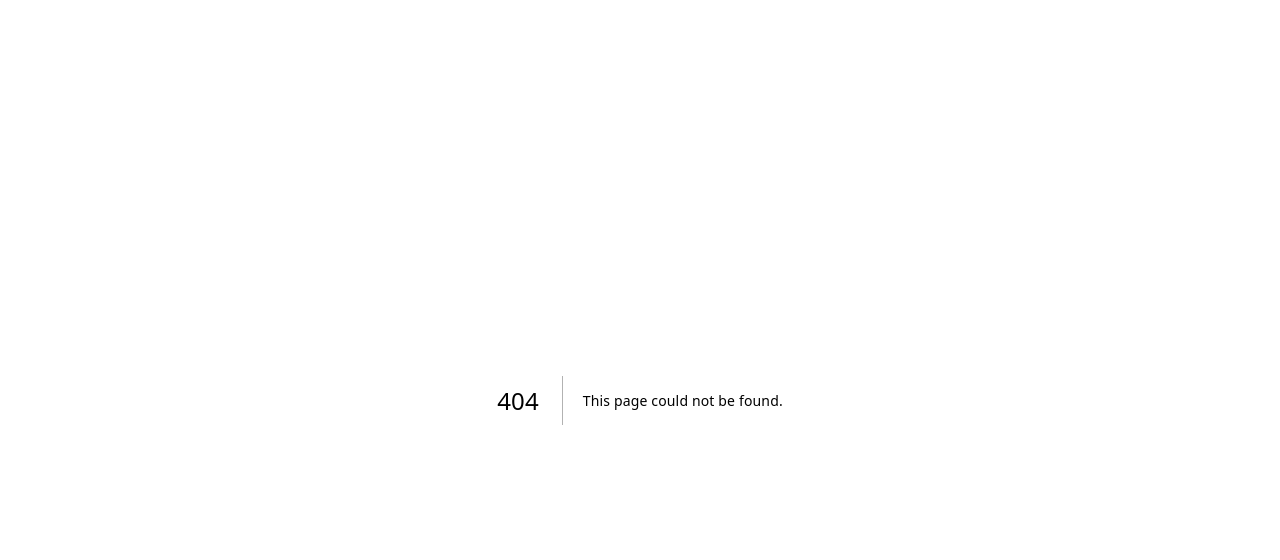
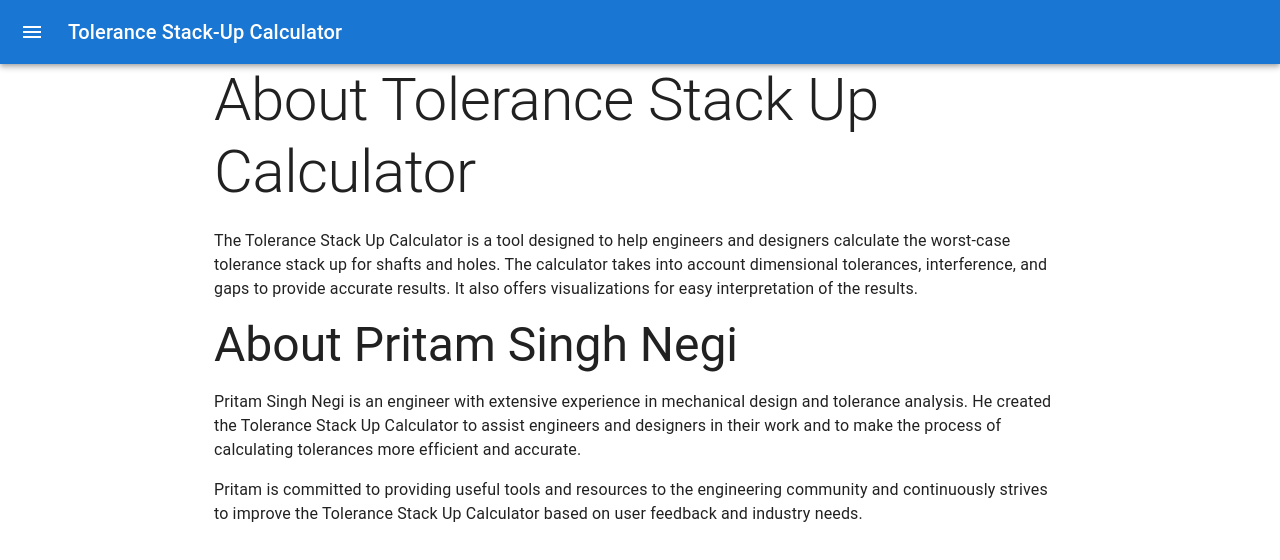
Before and after one commit to preetamnegi7/tolerance-stackup, a Next.js app: page /about in a window 1280 px wide. Before the commit this address had no page. Shown: the top 560 px of the page. Built offline with nearby package versions, Linux system fonts and the light colour scheme.

Commit message:
added navbar

```diff
--- /dev/null
+++ b/components/Navbar.js
@@ -0,0 +1,68 @@
+import React, { useState } from 'react';
+import AppBar from '@mui/material/AppBar';
+import Toolbar from '@mui/material/Toolbar';
+import Typography from '@mui/material/Typography';
+import IconButton from '@mui/material/IconButton';
+import MenuIcon from '@mui/icons-material/Menu';
+import { Drawer, MenuItem, List, ListItemText, Divider, ListItem, ListItemIcon, Box } from '@mui/material';
+import { useRouter } from 'next/router';
+import LinkedInIcon from '@mui/icons-material/LinkedIn';
+
+const Navbar = () => {
+  const [open, setOpen] = useState(false);
+  const router = useRouter();
+
+  const handleMenuClick = () => {
+    setOpen(!open);
+  };
+
+  const handleMenuItemClick = (route) => {
+    router.push(route);
+    setOpen(false);
+  };
+
+  return (
+    <div>
+      <AppBar position="static">
+        <Toolbar>
+          <IconButton
+            edge="start"
+            color="inherit"
+            aria-label="menu"
+            onClick={handleMenuClick}
+            sx={{ marginRight: '16px' }}
+          >
+            <MenuIcon />
+          </IconButton>
+          <Typography variant="h6" sx={{ flexGrow: 1 }}>
+            Tolerance Stack-Up Calculator
+          </Typography>
+        </Toolbar>
+      </AppBar>
+      <Drawer anchor="left" open={open} onClose={handleMenuClick}>
+        <List sx={{ width: '250px', paddingTop: '10px' }}>
+          <MenuItem onClick={() => handleMenuItemClick('/')}>
+            <ListItemText primary="Home" primaryTypographyProps={{ variant: 'subtitle1' }} />
+          </MenuItem>
+          <MenuItem onClick={() => handleMenuItemClick('/about')}>
+            <ListItemText primary="About" primaryTypographyProps={{ variant: 'subtitle1' }} />
+          </MenuItem>
+          <Divider />
+          <Box sx={{ flexGrow: 1 }} />
+          <ListItem>
+            <ListItemIcon>
+              <LinkedInIcon />
+            </ListItemIcon>
+            <ListItemText
+              primary="LinkedIn"
+              primaryTypographyProps={{ variant: 'subtitle1' }}
+              onClick={() => window.open('https://www.linkedin.com/in/pritamnegi7/', '_blank')}
+            />
+          </ListItem>
+        </List>
+      </Drawer>
+    </div>
+  );
+};
+
+export default Navbar;
--- a/package.json
+++ b/package.json
@@ -11,6 +11,7 @@
   "dependencies": {
     "@emotion/react": "^11.10.8",
     "@emotion/styled": "^11.10.8",
+    "@mui/icons-material": "^5.11.16",
     "@mui/material": "^5.12.2",
     "@types/node": "18.16.3",
     "@types/react": "18.2.0",
--- a/pages/_app.tsx
+++ b/pages/_app.tsx
@@ -1,12 +1,33 @@
-import '../styles/globals.css'
-import { CssBaseline } from '@mui/material';
-import type { AppProps } from 'next/app'
+import "../styles/globals.css";
+import { CssBaseline } from "@mui/material";
+import type { AppProps } from "next/app";
+import Head from "next/head";
+import { ThemeProvider, createTheme } from "@mui/material/styles";
+import Navbar from "../components/Navbar";
+
+const theme = createTheme();
 
 export default function App({ Component, pageProps }: AppProps) {
   return (
     <>
-    <CssBaseline />
-    <Component {...pageProps} />
+      <Head>
+        <title>Tolerance Stack Up Calculator</title>
+        <meta name="viewport" content="initial-scale=1.0, width=device-width" />
+        <meta
+          name="description"
+          content="Easily calculate the worst-case tolerance stack up for shafts and holes using our Tolerance Stack Up Calculator."
+        />
+        <meta
+          name="keywords"
+          content="tolerance stack up, calculator, shaft, hole, interference, gap"
+        />
+        <link rel="icon" href="/favicon.ico" />
+      </Head>
+      <ThemeProvider theme={theme}>
+        <Navbar />
+        <CssBaseline />
+        <Component {...pageProps} />
+      </ThemeProvider>
     </>
   );
 }
--- /dev/null
+++ b/pages/about.js
@@ -0,0 +1,32 @@
+import Head from 'next/head';
+import Container from '@mui/material/Container';
+import Typography from '@mui/material/Typography';
+
+const About = () => {
+  return (
+    <>
+      <Head>
+        <title>About - Tolerance Stack Up Calculator</title>
+        <meta
+          name="description"
+          content="Learn more about the Tolerance Stack Up Calculator and its creator, Pritam Singh Negi."
+        />
+      </Head>
+      <Container maxWidth="md">
+        <Typography variant="h2" gutterBottom>About Tolerance Stack Up Calculator</Typography>
+        <Typography variant="body1" paragraph>
+          The Tolerance Stack Up Calculator is a tool designed to help engineers and designers calculate the worst-case tolerance stack up for shafts and holes. The calculator takes into account dimensional tolerances, interference, and gaps to provide accurate results. It also offers visualizations for easy interpretation of the results.
+        </Typography>
+        <Typography variant="h3" gutterBottom>About Pritam Singh Negi</Typography>
+        <Typography variant="body1" paragraph>
+          Pritam Singh Negi is an engineer with extensive experience in mechanical design and tolerance analysis. He created the Tolerance Stack Up Calculator to assist engineers and designers in their work and to make the process of calculating tolerances more efficient and accurate.
+        </Typography>
+        <Typography variant="body1" paragraph>
+          Pritam is committed to providing useful tools and resources to the engineering community and continuously strives to improve the Tolerance Stack Up Calculator based on user feedback and industry needs.
+        </Typography>
+      </Container>
+    </>
+  );
+};
+
+export default About;
```
Also changed, not shown: 1 other file (tests, documents, lock files or other folders).
